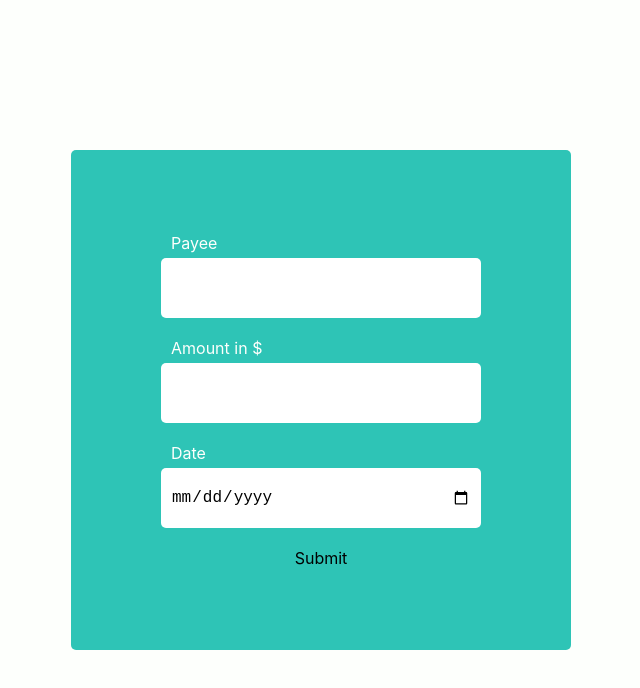
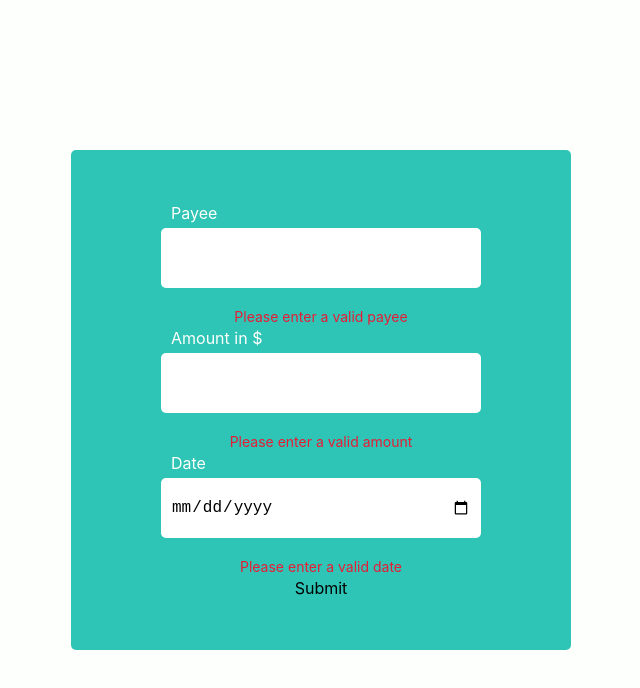
Before and after one commit to keshan123/cheque-generator, a React (Create React App) app: page / in a window 1280 px wide. Both pictures are taken after a click on the element "Submit". Shown: the top 688 px of the page, without its empty margins (319-959 px from the left). Built offline with nearby package versions, Linux system fonts and the light colour scheme.

Commit message:
updated form validation

```diff
--- a/src/Components/Input.js
+++ b/src/Components/Input.js
@@ -15,11 +15,13 @@ class Input extends React.Component {
     }
     if (this.props.inputType === 'text') {
         this.setState({ value: value})
-        this.props.provideValue('text', value)
+        this.props.provideValue(0, value)
+        this.props.checkForErrors()
     }
     if (this.props.inputType === 'date') {
         this.setState({ value: value})
-        this.props.provideValue('date', value)
+        this.props.provideValue(2, value)
+        this.props.checkForErrors()
     }
   }
 
@@ -28,10 +30,13 @@ class Input extends React.Component {
         this.setState({ value: 10000000000000, errorMessage: 'maximum amount $ 10000000000000'})
     } else if (value == 0) { // eslint-disable-line
       this.setState({ value: value, errorMessage: 'cannot have $ 0 value'})
-    } else {
+    } else if (value < 0) { // eslint-disable-line
+      this.setState({ value: 0, errorMessage: 'cannot have negative value'})
+    }else {
       this.setState({ value: value, errorMessage: ''})
     }
-    this.props.provideValue('number', value)
+    this.props.provideValue(1, value)
+    this.props.checkForErrors()
   }
   render() {
     return (
@@ -44,7 +49,7 @@ class Input extends React.Component {
           onChange={(event) => this.checkValue(event.target.value)}
           name={this.props.inputName}>
         </input>
-         {this.state.errorMessage && <div className="form-input__error-message">{this.state.errorMessage}</div>}
+         {(this.state.errorMessage || this.props.errorSubmitMessage) && <div className="form-input__error-message">{this.state.errorMessage || this.props.errorSubmitMessage}</div>}
       </>
     );
   }
--- a/src/Components/InputManager.js
+++ b/src/Components/InputManager.js
@@ -9,33 +9,56 @@ class InputManager extends React.Component {
       amount: '',
       date: '',
       errorFound: false,
-      errorIndexs: [],
+      textError: '',
+      numberError: '',
+      dateError: '',
     }
   }
 
   handleSubmit = () => {
-    console.log(this.state)
-    let errors = [];
+    this.checkForErrors();
+  }
+
+  checkForErrors = () => {
+    let errorsArray = [];
     Object.values(this.state).forEach((value, index) => {
       if (!value && index < 3) {
-        errors.push(index)
-      } else {
-        console.log(index, value, 'not empty')
+        errorsArray.push(index)
       }
     })
-    this.setState({ errorIndexs: errors})
+    this.clearErrors()
+    for (var i = 0; i < errorsArray.length; i++) {
+      switch (errorsArray[i]) {
+        case 0:
+          this.setState({ textError: 'Please enter a valid payee'})
+          break;
+        case 1:
+          this.setState({ numberError: 'Please enter a valid amount'})
+          break;
+        case 2:
+          this.setState({ dateError: 'Please enter a valid date'})
+          break;
+        default:
+      }
+    }
+
+    console.log(this.state)
   }
 
-  provideValue = (input, value) => {
-    console.log(input, value)
-    switch (input) {
-      case 'text':
+  clearErrors = () => {
+    this.setState({ dateError: '', numberError: '', textError: ''})
+  }
+
+  provideValue = (inputIndex, value) => {
+    console.log(inputIndex, value)
+    switch (inputIndex) {
+      case 0:
         this.setState({ payee: value})
         break;
-      case 'number':
+      case 1:
         this.setState({ amount: value})
         break;
-      case 'date':
+      case 2:
         this.setState({ date: value})
         break;
       default:
@@ -45,9 +68,30 @@ class InputManager extends React.Component {
   render() {
     return (
         <div className="details-container">
-          <Input provideValue={this.provideValue} title="Payee" inputType="text" inputName="payee" />
-          <Input provideValue={this.provideValue} title="Amount in $" inputType="number" inputName="amount" />
-          <Input provideValue={this.provideValue} title="Date" inputType="date" inputName="date" />
+          <Input
+            checkForErrors={this.checkForErrors}
+            errorSubmitMessage={this.state.textError}
+            provideValue={this.provideValue}
+            title="Payee"
+            inputType="text"
+            inputName="payee"
+          />
+          <Input
+            checkForErrors={this.checkForErrors}
+            errorSubmitMessage={this.state.numberError}
+            provideValue={this.provideValue}
+            title="Amount in $"
+            inputType="number"
+            inputName="amount"
+          />
+          <Input
+            checkForErrors={this.checkForErrors}
+            errorSubmitMessage={this.state.dateError}
+            provideValue={this.provideValue}
+            title="Date"
+            inputType="date"
+            inputName="date"
+          />
           <div onClick={this.handleSubmit}> Submit </div>
         </div>
     );
```
